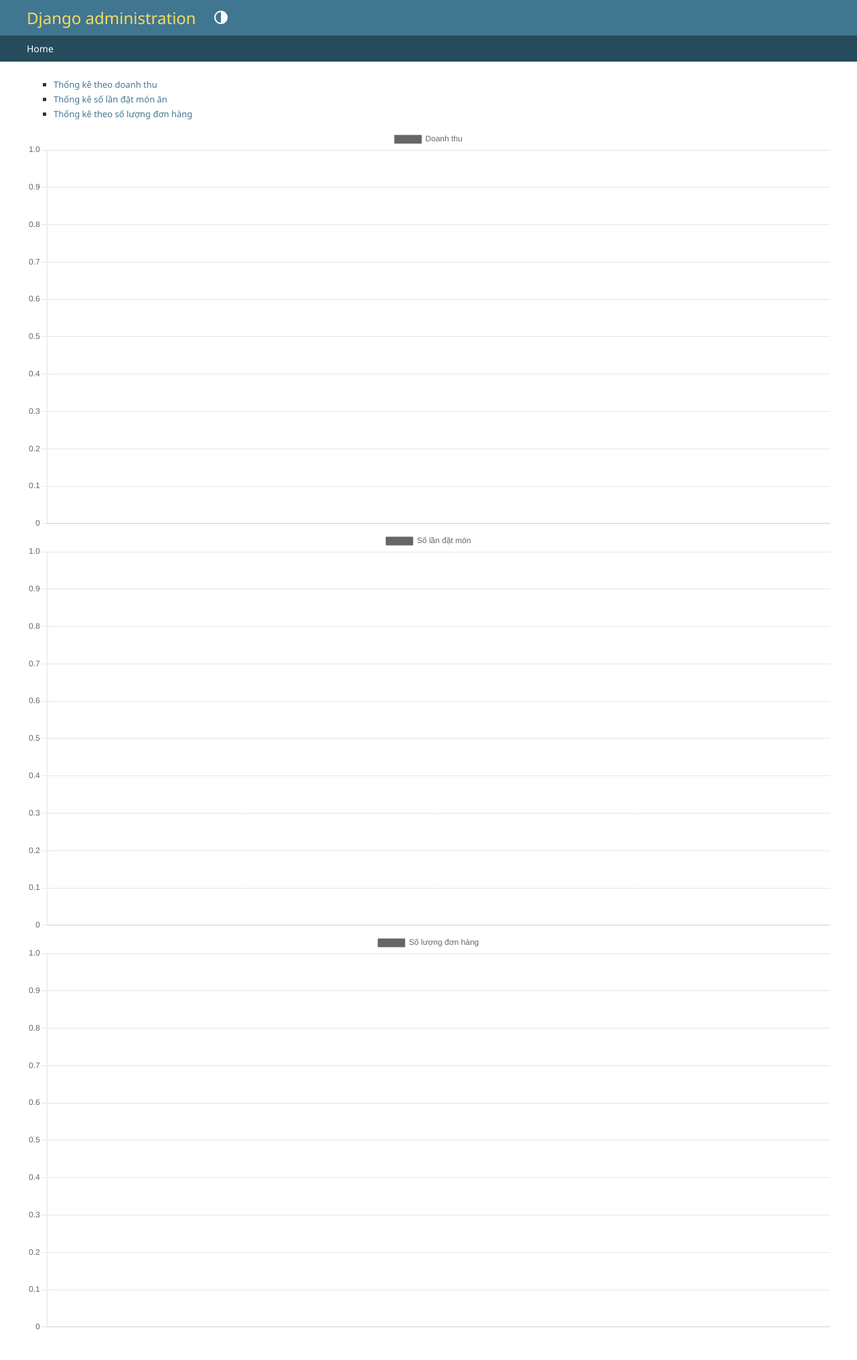
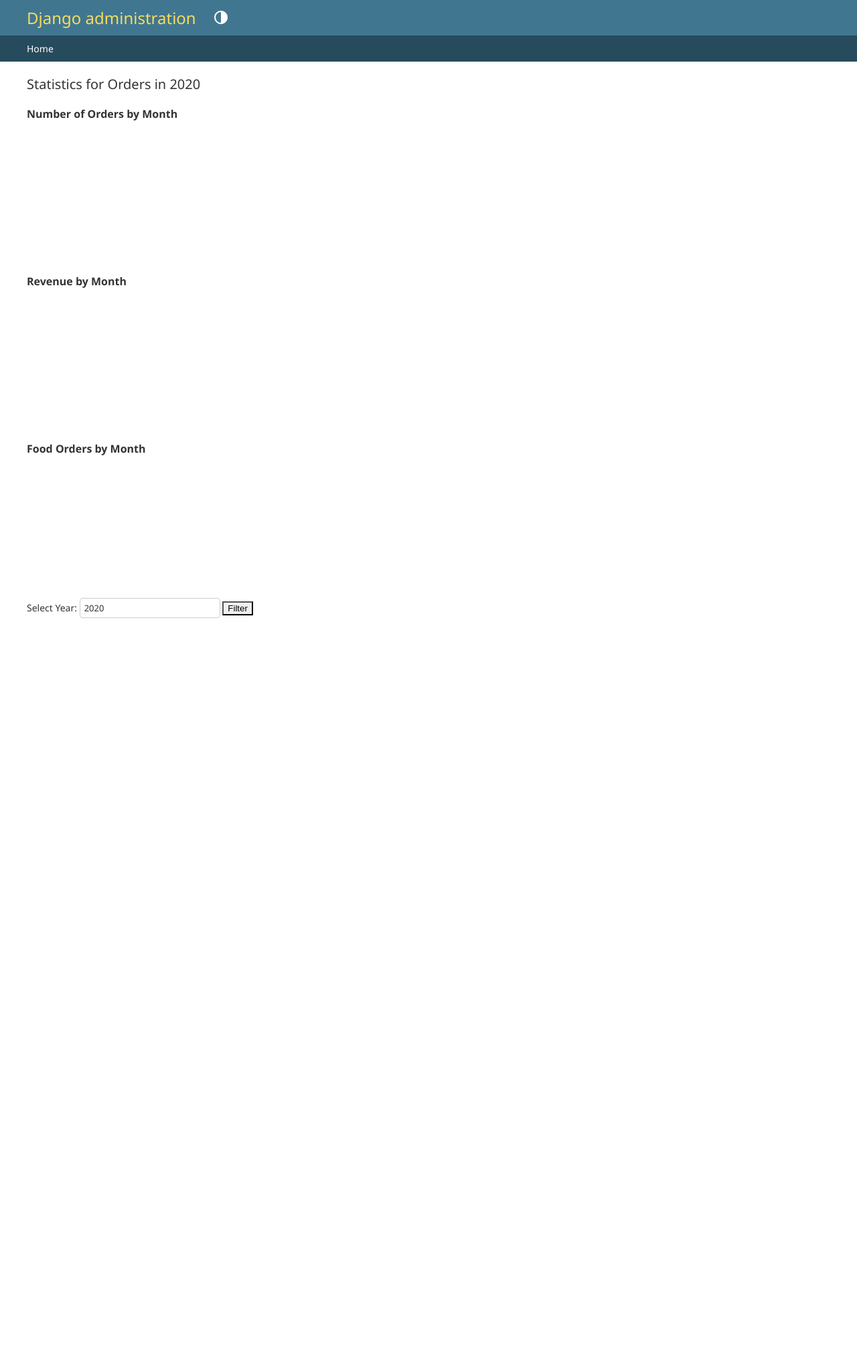
Before and after one commit to nhuttan1910/PokeFood, a Django app: template pkfood/foods/food/templates/admin/app-stats.html in a window 1280 px wide. Shown: the whole page at 67% size. After the commit the page ends 923 px from the top, so only its background shows below. Run offline with Django 5.2, Linux system fonts and the light colour scheme; tables that the repository leaves empty hold one stand-in row (values such as "Sample post"); the template is opened without the code that fills it: values that come from a table or form of the project are taken from there, most other values are stand-ins (such as "Sample title", 1, 10 or a date in 2020); a map, chart or similar area stays blank.

Commit message:
fix done stats view

```diff
--- a/pkfood/foods/food/templates/admin/app-stats.html
+++ b/pkfood/foods/food/templates/admin/app-stats.html
@@ -1,131 +1,119 @@
 {% extends 'admin/base_site.html' %}
 
 {% block content %}
-<div class="container">
-    <ul class="nav nav-tabs">
-        <li class="nav-item">
-            <a class="nav-link active" data-toggle="tab" href="#revenue">Thống kê theo doanh thu</a>
-        </li>
-        <li class="nav-item">
-            <a class="nav-link" data-toggle="tab" href="#food-orders">Thống kê số lần đặt món ăn</a>
-        </li>
-        <li class="nav-item">
-            <a class="nav-link" data-toggle="tab" href="#order-count">Thống kê theo số lượng đơn hàng</a>
-        </li>
-    </ul>
+<h1>Statistics for Orders in {{ year }}</h1>
 
-    <div class="tab-content">
-        <!-- Thống kê theo doanh thu -->
-        <div class="tab-pane container active" id="revenue">
-            <canvas id="revenueChart"></canvas>
+<!-- Biểu đồ số lượng đơn hàng -->
+<div>
+    <h2>Number of Orders by Month</h2>
+    <canvas id="orderCountChart" width="400" height="200"></canvas>
 </div>
-        <!-- Thống kê số lần đặt món ăn -->
-        <div class="tab-pane container fade" id="food-orders">
-            <canvas id="foodOrderChart"></canvas>
+
+<!-- Biểu đồ doanh thu -->
+<div>
+    <h2>Revenue by Month</h2>
+    <canvas id="revenueChart" width="400" height="200"></canvas>
 </div>
-        <!-- Thống kê theo số lượng đơn hàng -->
-        <div class="tab-pane container fade" id="order-count">
-            <canvas id="orderCountChart"></canvas>
-        </div>
-    </div>
+
+<!-- Biểu đồ số lần đặt món ăn -->
+<div>
+    <h2>Food Orders by Month</h2>
+    <canvas id="foodOrderChart" width="400" height="200"></canvas>
 </div>
 
 <script src="https://cdn.jsdelivr.net/npm/chart.js"></script>
 <script>
-    // Dữ liệu cho biểu đồ doanh thu
-    const revenueLabels = []
-    const revenueData = []
-    const revenueColors = []
-    const revenueBorderColors = []
+    // Chuyển đổi chuỗi JSON thành đối tượng JavaScript
+    const orderCountLabels = JSON.parse('{{ order_count_labels|safe }}');
+    const orderCountData = JSON.parse('{{ order_count_data|safe }}');
+    const revenueLabels = JSON.parse('{{ revenue_labels|safe }}');
+    const revenueData = JSON.parse('{{ revenue_data|safe }}');
+    const foodOrderLabels = JSON.parse('{{ food_order_labels|safe }}');
+    const foodOrderData = JSON.parse('{{ food_order_data|safe }}');
 
-    {% for data in revenue_by_month %}
-        {% if data.revenue %}
-            revenueLabels.push('{{ data.month|date:"Y-m" }}');
-            revenueData.push({{ data.revenue }});
-
+    // Dữ liệu và cấu hình biểu đồ số lượng đơn hàng
+    const orderCountChartData = {
+        labels: orderCountLabels,
+        datasets: [{
+            label: 'Number of Orders',
+            data: orderCountData,
+            backgroundColor: orderCountLabels.map(() => {
                 let r = Math.random() * 255;
                 let g = Math.random() * 255;
                 let b = Math.random() * 255;
-
-            revenueColors.push(`rgba(${r},${g},${b}, 0.3)`);
-            revenueBorderColors.push(`rgba(${r},${g},${b}, 1)`);
-        {% endif %}
-    {% endfor %}
-
-    const revenueChartData = {
-        labels: revenueLabels,
-        datasets: [{
-            label: 'Doanh thu',
-            data: revenueData,
-            backgroundColor: revenueColors,
-            borderColor: revenueBorderColors,
+                return `rgba(${r},${g},${b}, 0.3)`;
+            }),
+            borderColor: orderCountLabels.map(() => {
+                let r = Math.random() * 255;
+                let g = Math.random() * 255;
+                let b = Math.random() * 255;
+                return `rgba(${r},${g},${b}, 1)`;
+            }),
             borderWidth: 1
         }]
     };
 
-    // Dữ liệu cho biểu đồ số lần đặt món ăn
-    const foodOrderLabels = [];
-    const foodOrderData = [];
-    const foodOrderColors = [];
-    const foodOrderBorderColors = [];
-    {% for data in food_order_count_by_month %}
-        {% if data.order_count %}
-            foodOrderLabels.push('{{ data.food__name }}');
-            foodOrderData.push({{ data.order_count }});
-
+    // Dữ liệu và cấu hình biểu đồ doanh thu
+    const revenueChartData = {
+        labels: revenueLabels,
+        datasets: [{
+            label: 'Revenue',
+            data: revenueData,
+            backgroundColor: revenueLabels.map(() => {
                 let r = Math.random() * 255;
                 let g = Math.random() * 255;
                 let b = Math.random() * 255;
-
-            foodOrderColors.push(`rgba(${r},${g},${b}, 0.3)`);
-            foodOrderBorderColors.push(`rgba(${r},${g},${b}, 1)`);
-        {% endif %}
-    {% endfor %}
-
-    const foodOrderChartData = {
-        labels: foodOrderLabels,
-        datasets: [{
-            label: 'Số lần đặt món',
-            data: foodOrderData,
-            backgroundColor: foodOrderColors,
-            borderColor: foodOrderBorderColors,
+                return `rgba(${r},${g},${b}, 0.3)`;
+            }),
+            borderColor: revenueLabels.map(() => {
+                let r = Math.random() * 255;
+                let g = Math.random() * 255;
+                let b = Math.random() * 255;
+                return `rgba(${r},${g},${b}, 1)`;
+            }),
             borderWidth: 1
         }]
     };
 
-    // Dữ liệu cho biểu đồ số lượng đơn hàng
-    const orderCountLabels = [];
-    const orderCountData = [];
-    const orderCountColors = [];
-    const orderCountBorderColors = [];
-    {% for data in order_count_by_month %}
-        {% if data.order_count %}
-            orderCountLabels.push('{{ data.month|date:"Y-m" }}');
-            orderCountData.push({{ data.order_count }});
-
+    // Dữ liệu và cấu hình biểu đồ số lần đặt món ăn
+    const foodOrderChartData = {
+        labels: foodOrderLabels,
+        datasets: [{
+            label: 'Food Orders',
+            data: foodOrderData,
+            backgroundColor: foodOrderLabels.map(() => {
                 let r = Math.random() * 255;
                 let g = Math.random() * 255;
                 let b = Math.random() * 255;
-
-            orderCountColors.push(`rgba(${r},${g},${b}, 0.3)`);
-            orderCountBorderColors.push(`rgba(${r},${g},${b}, 1)`);
-        {% endif %}
-    {% endfor %}
-
-    const orderCountChartData = {
-        labels: orderCountLabels,
-        datasets: [{
-            label: 'Số lượng đơn hàng',
-            data: orderCountData,
-            backgroundColor: orderCountColors,
-            borderColor: orderCountBorderColors,
+                return `rgba(${r},${g},${b}, 0.3)`;
+            }),
+            borderColor: foodOrderLabels.map(() => {
+                let r = Math.random() * 255;
+                let g = Math.random() * 255;
+                let b = Math.random() * 255;
+                return `rgba(${r},${g},${b}, 1)`;
+            }),
             borderWidth: 1
         }]
     };
 
+    // Vẽ biểu đồ số lượng đơn hàng
+    const ctx1 = document.getElementById('orderCountChart').getContext('2d');
+    new Chart(ctx1, {
+        type: 'bar',
+        data: orderCountChartData,
+        options: {
+            scales: {
+                y: {
+                    beginAtZero: true
+                }
+            }
+        }
+    });
+
     // Vẽ biểu đồ doanh thu
-    const ctx1 = document.getElementById('revenueChart').getContext('2d');
-    new Chart(ctx1, {
+    const ctx2 = document.getElementById('revenueChart').getContext('2d');
+    new Chart(ctx2, {
         type: 'bar',
         data: revenueChartData,
         options: {
@@ -138,8 +126,8 @@
     });
 
     // Vẽ biểu đồ số lần đặt món ăn
-    const ctx2 = document.getElementById('foodOrderChart').getContext('2d');
-    new Chart(ctx2, {
+    const ctx3 = document.getElementById('foodOrderChart').getContext('2d');
+    new Chart(ctx3, {
         type: 'bar',
         data: foodOrderChartData,
         options: {
@@ -150,19 +138,11 @@
             }
         }
     });
+</script>
 
-    // Vẽ biểu đồ số lượng đơn hàng
-    const ctx3 = document.getElementById('orderCountChart').getContext('2d');
-    new Chart(ctx3, {
-        type: 'bar',
-        data: orderCountChartData,
-        options: {
-            scales: {
-                y: {
-                    beginAtZero: true
-                }
-            }
-        }
-    });
-</script>
+<form method="get" action="">
+    <label for="year">Select Year:</label>
+    <input type="number" id="year" name="year" value="{{ year }}">
+    <button type="submit">Filter</button>
+</form>
 {% endblock %}
```
Also changed, not shown: pkfood/foods/food/admin.py (+23 -14 lines), pkfood/foods/food/templates/admin/orderstats.html (added). Lines whose indentation alone changed are shown as unchanged.
